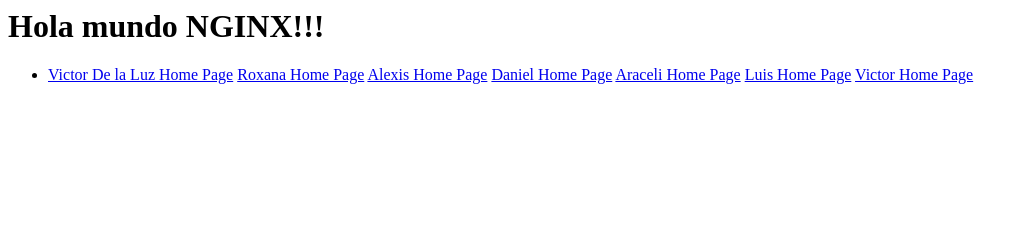
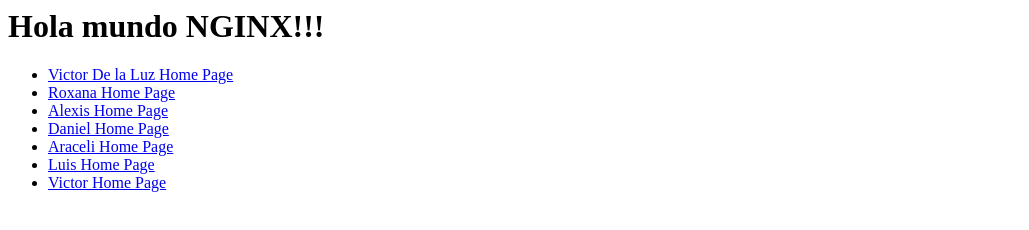
Before and after one commit to itztli/www-lincc, a plain HTML site: page www/index.html in a window 1280 px wide. Shown: the whole page, without its empty margins (0-1029 px from the left). Drawn offline with Linux system fonts and the light colour scheme.

Commit message:
fixing index

```diff
--- a/www/index.html
+++ b/www/index.html
@@ -2,15 +2,13 @@
     <body>
         <h1>Hola mundo NGINX!!!</h1>
         <ul>
-            <li>
-                <a href="vdelaluz.html">Victor De la Luz Home Page</a>
-                <a href="rperez.html">Roxana Home Page</a>
-                <a href="aaguilary.html">Alexis Home Page</a>
-                <a href="drangel.html">Daniel Home Page</a>
-                <a href="aromero.html">Araceli Home Page</a>
-                <a href="lgarcia.html">Luis Home Page</a>
-                <a href="varredondo.html">Victor Home Page</a>
-            </li>
+            <li> <a href="vdelaluz.html">Victor De la Luz Home Page</a></li>
+            <li> <a href="rperez.html">Roxana Home Page</a>	       </li>
+            <li> <a href="aaguilary.html">Alexis Home Page</a>	       </li>
+            <li> <a href="drangel.html">Daniel Home Page</a>	       </li>
+            <li> <a href="aromero.html">Araceli Home Page</a>	       </li>
+            <li> <a href="lgarcia.html">Luis Home Page</a>	       </li>
+            <li> <a href="varredondo.html">Victor Home Page</a></li>   </li>
         </ul>
     </body>
 </html>
```
